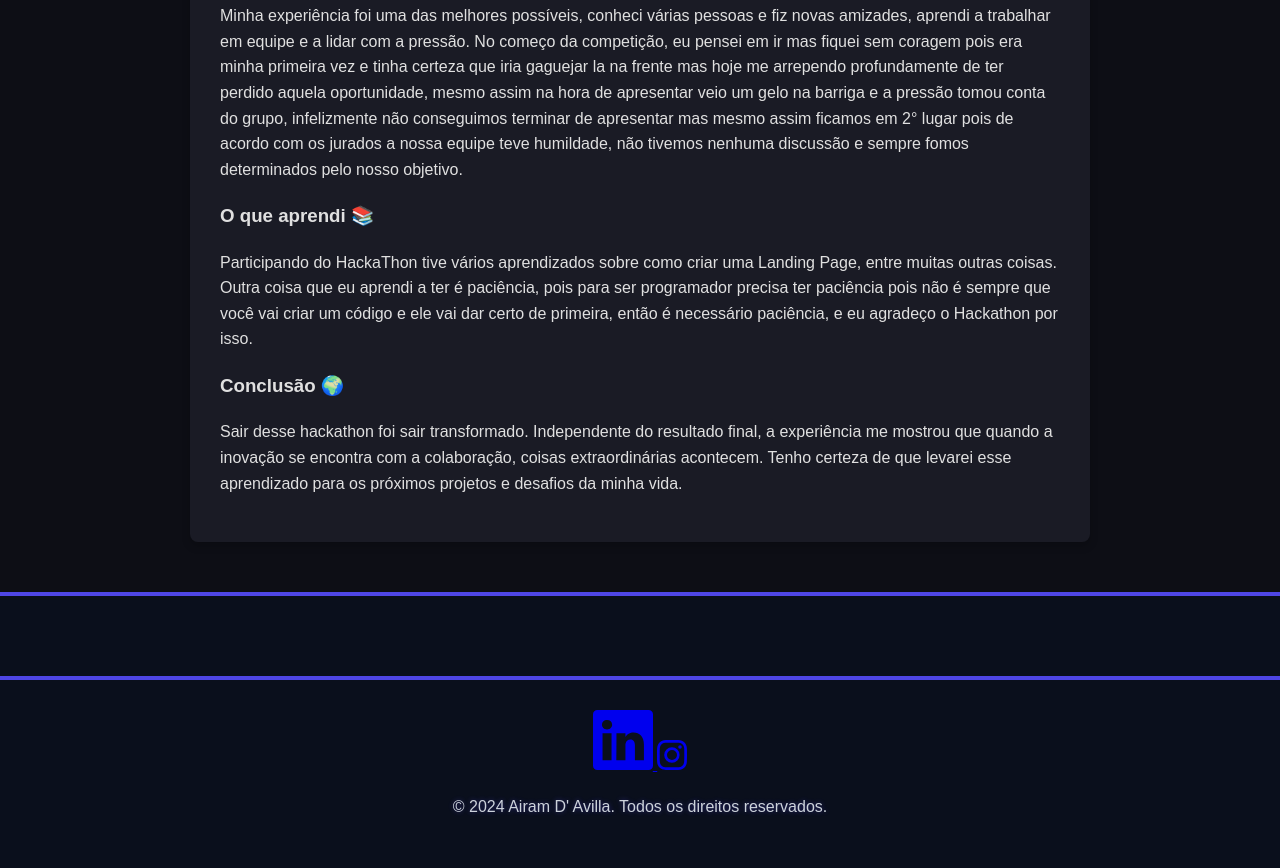
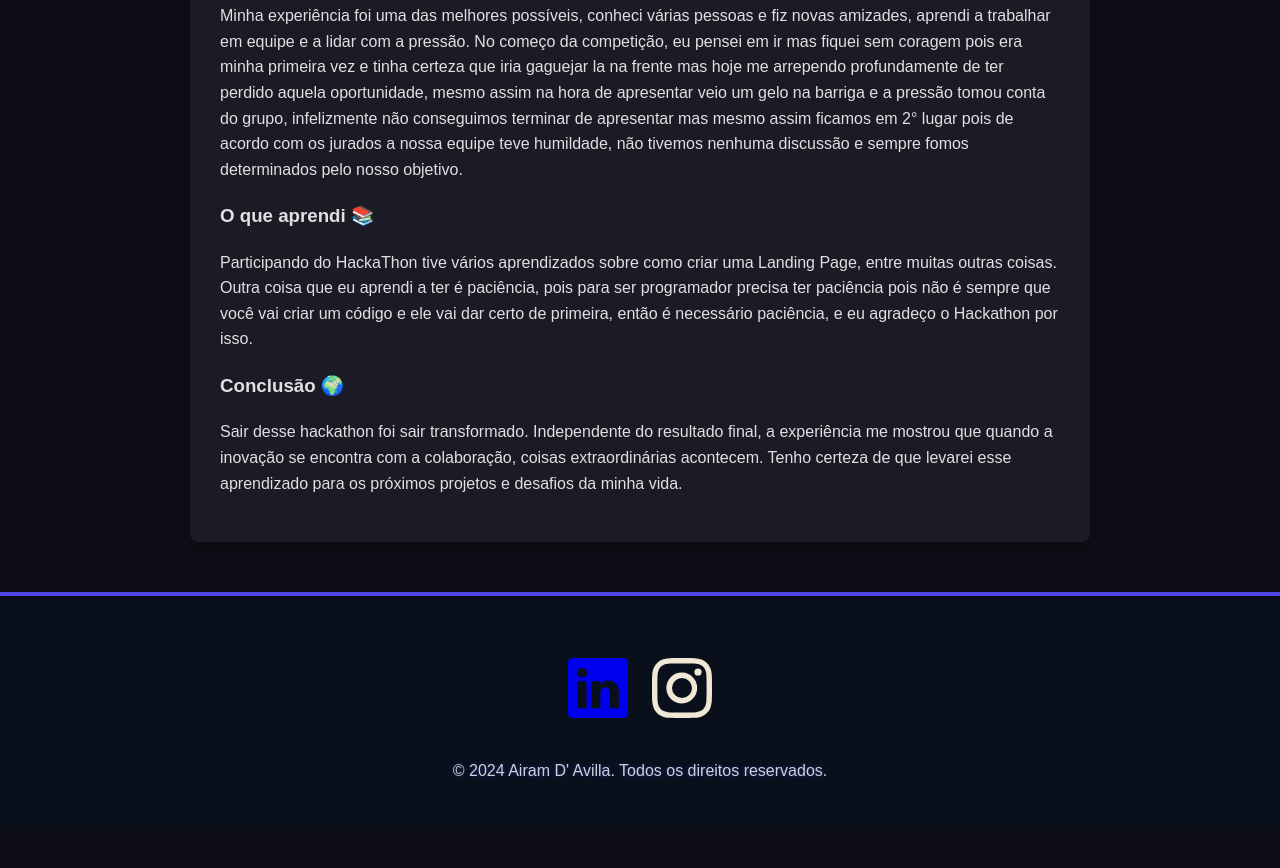
Before and after one commit to Airam-D/Portfolio, a plain HTML site: page blog1.html in a window 1280 px wide. Shown: the part 659-1527 px from the top of the page. After the commit the page ends 1488 px from the top, so only its background shows below. Drawn offline with Linux system fonts and the light colour scheme.

Commit message:
Footer 4

```diff
--- a/blog1.css
+++ b/blog1.css
@@ -155,3 +155,27 @@ footer p {
     font-size: 0.9rem;
   }
 }
+.social-media {
+  display: flex;
+  justify-content: center;
+  gap: 1.5rem;
+  margin-top: 2rem;
+  margin-bottom: 2rem;
+}
+
+.social-link {
+  display: inline-block;
+  transition: transform 0.3s ease, filter 0.3s ease;
+}
+
+.social-icon {
+  height: 60px;
+  width: 60px;
+  filter: invert(1);
+  color: var(--Escuro);
+}
+
+.social-link:hover {
+  transform: scale(1.2);
+  filter: drop-shadow(0 0 10px var(--primaria));
+}
--- a/blog1.html
+++ b/blog1.html
@@ -94,7 +94,6 @@
       </article>
     </main>
     <footer>
-      <footer>
       <div class="container">
         <div class="social-media">
           <a
--- a/blogs.css
+++ b/blogs.css
@@ -155,3 +155,27 @@ footer p {
     font-size: 0.9rem;
   }
 }
+.social-media {
+  display: flex;
+  justify-content: center;
+  gap: 1.5rem;
+  margin-top: 2rem;
+  margin-bottom: 2rem;
+}
+
+.social-link {
+  display: inline-block;
+  transition: transform 0.3s ease, filter 0.3s ease;
+}
+
+.social-icon {
+  height: 60px;
+  width: 60px;
+  filter: invert(1);
+  color: var(--Escuro);
+}
+
+.social-link:hover {
+  transform: scale(1.2);
+  filter: drop-shadow(0 0 10px var(--primaria));
+}
--- a/projetos.css
+++ b/projetos.css
@@ -366,3 +366,28 @@ footer p {
     font-size: 0.9rem;
   }
 }
+
+.social-media {
+  display: flex;
+  justify-content: center;
+  gap: 1.5rem;
+  margin-top: 2rem;
+  margin-bottom: 2rem;
+}
+
+.social-link {
+  display: inline-block;
+  transition: transform 0.3s ease, filter 0.3s ease;
+}
+
+.social-icon {
+  height: 60px;
+  width: 60px;
+  filter: invert(1);
+  color: var(--Escuro);
+}
+
+.social-link:hover {
+  transform: scale(1.2);
+  filter: drop-shadow(0 0 10px var(--primaria));
+}
--- a/style.css
+++ b/style.css
@@ -582,6 +582,7 @@ h1 {
   justify-content: center;
   gap: 1.5rem;
   margin-top: 2rem;
+  margin-bottom: 2rem;
 }
 
 .social-link {
```
Also changed, not shown: blogs.html (+0 -1 lines). Lines whose indentation alone changed are shown as unchanged.
